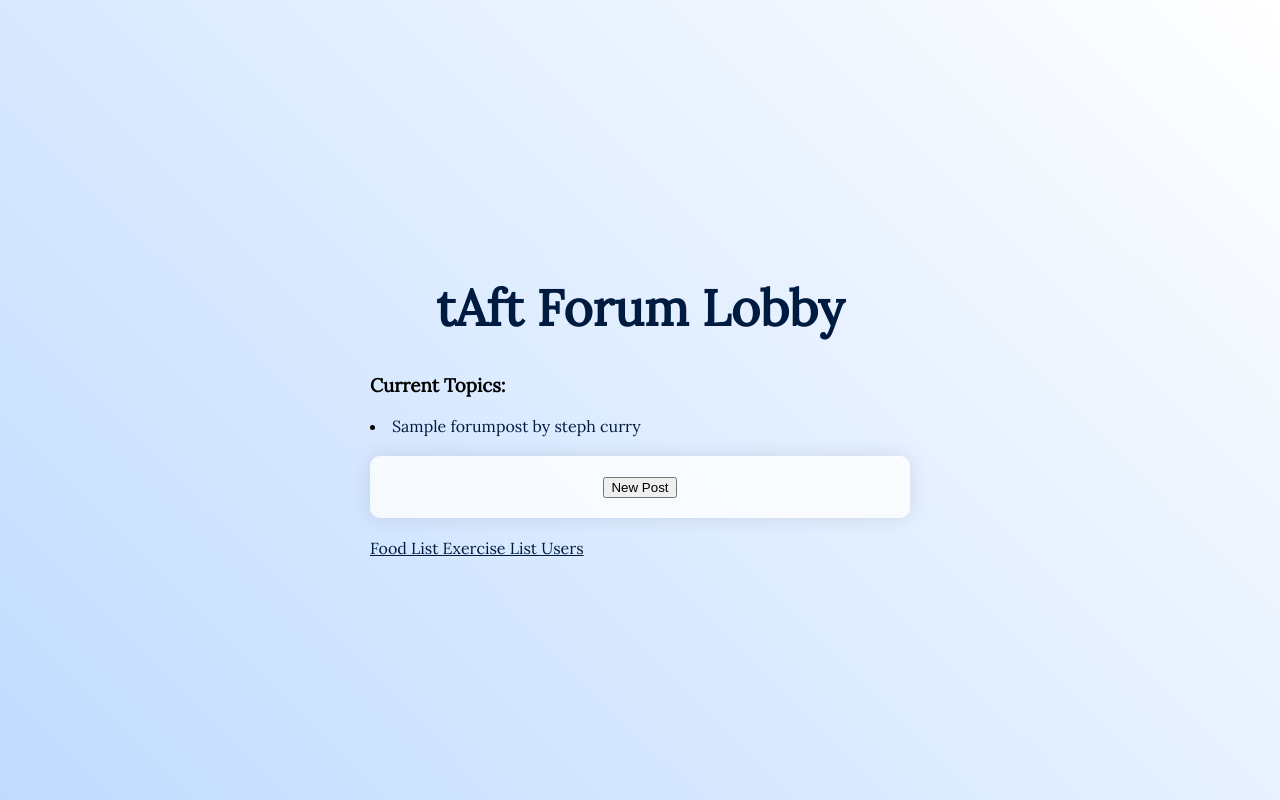
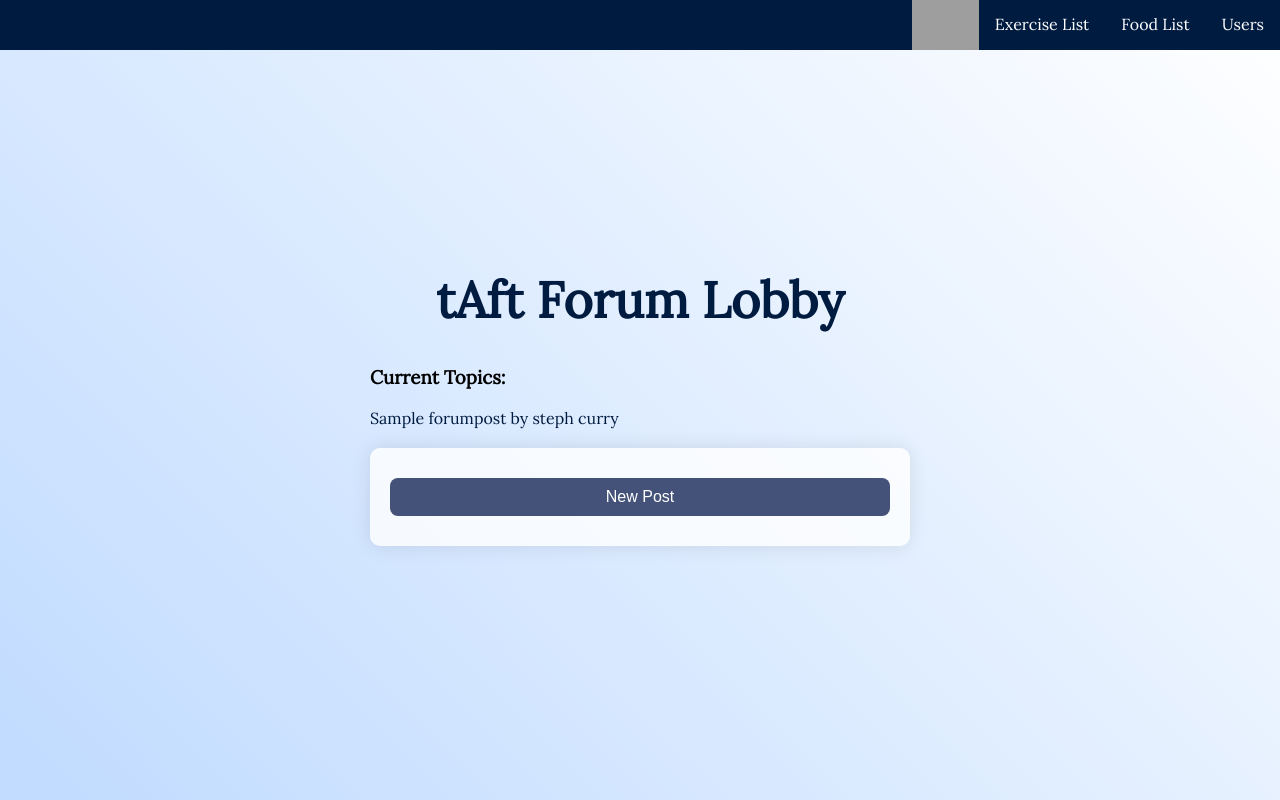
Before and after one commit to enzosalvador/CSCI42-tAft, a Django app: page /forum/ in a window 1280 px wide. Run offline with Django 5.2, Linux system fonts and the light colour scheme; data comes from the database, SQL or seed files in the repository; tables that the repository leaves empty hold one stand-in row (values such as "Sample post"); grey boxes are pictures that could not be loaded.

Commit message:
added minor css to forum

```diff
--- a/CSCI42_tAft/exercise/templates/exercise/exercise-add.html
+++ b/CSCI42_tAft/exercise/templates/exercise/exercise-add.html
@@ -9,6 +9,7 @@
     <img src="https://scontent.xx.fbcdn.net/v/t1.15752-9/436451604_470872335366746_4854891249917634860_n.png?_nc_cat=103&ccb=1-7&_nc_sid=5f2048&_nc_eui2=AeEzX2EYA4geaVKEatrhkgxkJzGiBP1KYfInMaIE_Uph8q60F-FzDmXm6uWjIPTwzZlVoxqJD1_bkPw0unZvvNHh&_nc_ohc=bUiOLm1GNaYAb5JXVWJ&_nc_ad=z-m&_nc_cid=0&_nc_ht=scontent.xx&oh=03_Q7cD1QF4fRzzd8Nb_-rF7u3-1S7yRGTNITdDCvSMJmqTZnQIZg&oe=66488556" alt="Logo">
     <a href="/food/" class="nav-item">Food List</a>
     <a href="/userprofile/" class="nav-item">Users</a>
+    <a href="/forum/" class="nav-item">Forum</a>
 </div>
 {% endblock %}
 
--- a/CSCI42_tAft/exercise/templates/exercise/exercise-details.html
+++ b/CSCI42_tAft/exercise/templates/exercise/exercise-details.html
@@ -9,6 +9,7 @@
     <img src="https://scontent.xx.fbcdn.net/v/t1.15752-9/436451604_470872335366746_4854891249917634860_n.png?_nc_cat=103&ccb=1-7&_nc_sid=5f2048&_nc_eui2=AeEzX2EYA4geaVKEatrhkgxkJzGiBP1KYfInMaIE_Uph8q60F-FzDmXm6uWjIPTwzZlVoxqJD1_bkPw0unZvvNHh&_nc_ohc=bUiOLm1GNaYAb5JXVWJ&_nc_ad=z-m&_nc_cid=0&_nc_ht=scontent.xx&oh=03_Q7cD1QF4fRzzd8Nb_-rF7u3-1S7yRGTNITdDCvSMJmqTZnQIZg&oe=66488556" alt="Logo">
     <a href="/food/" class="nav-item">Food List</a>
     <a href="/userprofile/" class="nav-item">Users</a>
+    <a href="/forum/" class="nav-item">Forum</a>
 </div>
 {% endblock %}
 
--- a/CSCI42_tAft/exercise/templates/exercise/exercise-edit.html
+++ b/CSCI42_tAft/exercise/templates/exercise/exercise-edit.html
@@ -9,6 +9,7 @@
     <img src="https://scontent.xx.fbcdn.net/v/t1.15752-9/436451604_470872335366746_4854891249917634860_n.png?_nc_cat=103&ccb=1-7&_nc_sid=5f2048&_nc_eui2=AeEzX2EYA4geaVKEatrhkgxkJzGiBP1KYfInMaIE_Uph8q60F-FzDmXm6uWjIPTwzZlVoxqJD1_bkPw0unZvvNHh&_nc_ohc=bUiOLm1GNaYAb5JXVWJ&_nc_ad=z-m&_nc_cid=0&_nc_ht=scontent.xx&oh=03_Q7cD1QF4fRzzd8Nb_-rF7u3-1S7yRGTNITdDCvSMJmqTZnQIZg&oe=66488556" alt="Logo">
     <a href="/food/" class="nav-item">Food List</a>
     <a href="/userprofile/" class="nav-item">Users</a>
+    <a href="/forum/" class="nav-item">Forum</a>
 </div>
 {% endblock %}
 
--- a/CSCI42_tAft/exercise/templates/exercise/exercise.html
+++ b/CSCI42_tAft/exercise/templates/exercise/exercise.html
@@ -9,6 +9,7 @@
     <img src="https://scontent.xx.fbcdn.net/v/t1.15752-9/436451604_470872335366746_4854891249917634860_n.png?_nc_cat=103&ccb=1-7&_nc_sid=5f2048&_nc_eui2=AeEzX2EYA4geaVKEatrhkgxkJzGiBP1KYfInMaIE_Uph8q60F-FzDmXm6uWjIPTwzZlVoxqJD1_bkPw0unZvvNHh&_nc_ohc=bUiOLm1GNaYAb5JXVWJ&_nc_ad=z-m&_nc_cid=0&_nc_ht=scontent.xx&oh=03_Q7cD1QF4fRzzd8Nb_-rF7u3-1S7yRGTNITdDCvSMJmqTZnQIZg&oe=66488556" alt="Logo">
     <a href="/food/" class="nav-item">Food List</a>
     <a href="/userprofile/" class="nav-item">Users</a>
+    <a href="/forum/" class="nav-item">Forum</a>
 </div>
 {% endblock %}
 
@@ -33,7 +34,4 @@
     <li>
         <a href="exercise/add/" class="item">New Exercise</a>
     </li>
-    <td><a href="/food/" class="item"> {{ "Food List" }} </a></td>
-    <td><a href="/forum/" class="item"> {{ "Forum" }} </a></td>
-    <td><a href="/userprofile/" class="item"> {{ "Users" }} </a></td>
 {% endblock %}
--- a/CSCI42_tAft/food/templates/food/food-add.html
+++ b/CSCI42_tAft/food/templates/food/food-add.html
@@ -9,6 +9,7 @@
     <img src="https://scontent.xx.fbcdn.net/v/t1.15752-9/436451604_470872335366746_4854891249917634860_n.png?_nc_cat=103&ccb=1-7&_nc_sid=5f2048&_nc_eui2=AeEzX2EYA4geaVKEatrhkgxkJzGiBP1KYfInMaIE_Uph8q60F-FzDmXm6uWjIPTwzZlVoxqJD1_bkPw0unZvvNHh&_nc_ohc=bUiOLm1GNaYAb5JXVWJ&_nc_ad=z-m&_nc_cid=0&_nc_ht=scontent.xx&oh=03_Q7cD1QF4fRzzd8Nb_-rF7u3-1S7yRGTNITdDCvSMJmqTZnQIZg&oe=66488556" alt="Logo">
     <a href="/exercise/" class="nav-item">Exercise List</a>
     <a href="/userprofile/" class="nav-item">Users</a>
+    <a href="/forum/" class="nav-item">Forum</a>
 </div>
 {% endblock %}
 
--- a/CSCI42_tAft/food/templates/food/food-details.html
+++ b/CSCI42_tAft/food/templates/food/food-details.html
@@ -9,6 +9,7 @@
     <img src="https://scontent.xx.fbcdn.net/v/t1.15752-9/436451604_470872335366746_4854891249917634860_n.png?_nc_cat=103&ccb=1-7&_nc_sid=5f2048&_nc_eui2=AeEzX2EYA4geaVKEatrhkgxkJzGiBP1KYfInMaIE_Uph8q60F-FzDmXm6uWjIPTwzZlVoxqJD1_bkPw0unZvvNHh&_nc_ohc=bUiOLm1GNaYAb5JXVWJ&_nc_ad=z-m&_nc_cid=0&_nc_ht=scontent.xx&oh=03_Q7cD1QF4fRzzd8Nb_-rF7u3-1S7yRGTNITdDCvSMJmqTZnQIZg&oe=66488556" alt="Logo">
     <a href="/exercise/" class="nav-item">Exercise List</a>
     <a href="/userprofile/" class="nav-item">Users</a>
+    <a href="/forum/" class="nav-item">Forum</a>
 </div>
 {% endblock %}
 
--- a/CSCI42_tAft/food/templates/food/food-edit.html
+++ b/CSCI42_tAft/food/templates/food/food-edit.html
@@ -9,6 +9,7 @@
     <img src="https://scontent.xx.fbcdn.net/v/t1.15752-9/436451604_470872335366746_4854891249917634860_n.png?_nc_cat=103&ccb=1-7&_nc_sid=5f2048&_nc_eui2=AeEzX2EYA4geaVKEatrhkgxkJzGiBP1KYfInMaIE_Uph8q60F-FzDmXm6uWjIPTwzZlVoxqJD1_bkPw0unZvvNHh&_nc_ohc=bUiOLm1GNaYAb5JXVWJ&_nc_ad=z-m&_nc_cid=0&_nc_ht=scontent.xx&oh=03_Q7cD1QF4fRzzd8Nb_-rF7u3-1S7yRGTNITdDCvSMJmqTZnQIZg&oe=66488556" alt="Logo">
     <a href="/exercise/" class="nav-item">Exercise List</a>
     <a href="/userprofile/" class="nav-item">Users</a>
+    <a href="/forum/" class="nav-item">Forum</a>
 </div>
 {% endblock %}
 
--- a/CSCI42_tAft/food/templates/food/food.html
+++ b/CSCI42_tAft/food/templates/food/food.html
@@ -9,6 +9,7 @@
     <img src="https://scontent.xx.fbcdn.net/v/t1.15752-9/436451604_470872335366746_4854891249917634860_n.png?_nc_cat=103&ccb=1-7&_nc_sid=5f2048&_nc_eui2=AeEzX2EYA4geaVKEatrhkgxkJzGiBP1KYfInMaIE_Uph8q60F-FzDmXm6uWjIPTwzZlVoxqJD1_bkPw0unZvvNHh&_nc_ohc=bUiOLm1GNaYAb5JXVWJ&_nc_ad=z-m&_nc_cid=0&_nc_ht=scontent.xx&oh=03_Q7cD1QF4fRzzd8Nb_-rF7u3-1S7yRGTNITdDCvSMJmqTZnQIZg&oe=66488556" alt="Logo">
     <a href="/exercise/" class="nav-item">Exercise List</a>
     <a href="/userprofile/" class="nav-item">Users</a>
+    <a href="/forum/" class="nav-item">Forum</a>
 </div>
 {% endblock %}
 
@@ -41,7 +42,4 @@
     <li>
         <a href="food/add/" class="item">New Food</a>
     </li>
-    <td><a href="/exercise/" class="item">Exercise List</a></td>
-    <td><a href="/userprofile/" class="item">Users</a></td>
-    <td><a href="/forum/" class="item">Forum</a></td>
 {% endblock %}
--- a/CSCI42_tAft/forum/templates/forum/forum.html
+++ b/CSCI42_tAft/forum/templates/forum/forum.html
@@ -1,5 +1,14 @@
 {% extends 'base.html' %}
 {% load static %}
+
+{% block navbar %}
+<div class="navbar">
+    <img src="https://scontent.xx.fbcdn.net/v/t1.15752-9/436451604_470872335366746_4854891249917634860_n.png?_nc_cat=103&ccb=1-7&_nc_sid=5f2048&_nc_eui2=AeEzX2EYA4geaVKEatrhkgxkJzGiBP1KYfInMaIE_Uph8q60F-FzDmXm6uWjIPTwzZlVoxqJD1_bkPw0unZvvNHh&_nc_ohc=bUiOLm1GNaYAb5JXVWJ&_nc_ad=z-m&_nc_cid=0&_nc_ht=scontent.xx&oh=03_Q7cD1QF4fRzzd8Nb_-rF7u3-1S7yRGTNITdDCvSMJmqTZnQIZg&oe=66488556" alt="Logo">
+    <a href="/exercise/" class="nav-item">Exercise List</a>
+    <a href="/food/" class="nav-item">Food List</a>
+    <a href="/userprofile/" class="nav-item">Users</a>
+</div>
+{% endblock %}
 
 {% block title %} tAft Forum {% endblock %}
 {% block content %}
@@ -9,11 +18,9 @@
 <body>
 <h3>Current Topics:</h3>
 {% for post in forumposts %}
-    <li>
-        <a href="{{ post.get_absolute_url }}">
-                {{ post.title }} by {{ post.author.first_name }} {{ post.author.last_name }}
-        </a>
-    </li>
+    <a href="{{ post.get_absolute_url }}">
+            {{ post.title }} by {{ post.author.first_name }} {{ post.author.last_name }}
+    </a><br>
 {% endfor %}
 </body> <br>
 
@@ -21,8 +28,4 @@
     <button type="submit">New Post</button>
 </form> <br>
 
-<td><a href="/food/" class="item"> {{ "Food List" }} </a></td>
-<td><a href="/exercise/" class="item"> {{ "Exercise List" }} </a></td>
-<td><a href="/userprofile/" class="item"> {{ "Users" }} </a></td>
-
 {% endblock %}
--- a/CSCI42_tAft/static/style.css
+++ b/CSCI42_tAft/static/style.css
@@ -257,3 +257,37 @@ img[alt="LeBron"] {
     font-size: 11px;
     color: #3a495f;
 }
+
+button[type="submit"] {
+    display: inline-block;
+    padding: 10px 20px;
+    font-size: 16px;
+    color: white;
+    background-color: #445279;
+    border: none;
+    border-radius: 8px;
+    cursor: pointer;
+    transition: background-color 0.3s ease;
+    margin-top: 10px;
+    margin-bottom: 10px;
+    width: 100%;
+    height: 100%;
+}
+
+form[action="/forumposts/add"] button[type="submit"] {
+    margin: 100px;
+}
+
+.forum-post {
+    font-weight: bold;
+    color: blue;
+}
+
+.forum-post-author {
+    /* Add styles for author name, e.g., font-style: italic */
+}
+
+.post-link {
+    color: red;
+    text-decoration: none;
+}
--- a/CSCI42_tAft/userprofile/templates/userprofile/userprofile-add.html
+++ b/CSCI42_tAft/userprofile/templates/userprofile/userprofile-add.html
@@ -9,6 +9,7 @@
     <img src="https://scontent.xx.fbcdn.net/v/t1.15752-9/436451604_470872335366746_4854891249917634860_n.png?_nc_cat=103&ccb=1-7&_nc_sid=5f2048&_nc_eui2=AeEzX2EYA4geaVKEatrhkgxkJzGiBP1KYfInMaIE_Uph8q60F-FzDmXm6uWjIPTwzZlVoxqJD1_bkPw0unZvvNHh&_nc_ohc=bUiOLm1GNaYAb5JXVWJ&_nc_ad=z-m&_nc_cid=0&_nc_ht=scontent.xx&oh=03_Q7cD1QF4fRzzd8Nb_-rF7u3-1S7yRGTNITdDCvSMJmqTZnQIZg&oe=66488556" alt="Logo">
     <a href="/exercise/" class="nav-item">Exercise List</a>
     <a href="/food/" class="nav-item">Food List</a>
+    <a href="/forum/" class="nav-item">Forum</a>
 </div>
 {% endblock %}
 
--- a/CSCI42_tAft/userprofile/templates/userprofile/userprofile-details.html
+++ b/CSCI42_tAft/userprofile/templates/userprofile/userprofile-details.html
@@ -9,6 +9,7 @@
     <img src="https://scontent.xx.fbcdn.net/v/t1.15752-9/436451604_470872335366746_4854891249917634860_n.png?_nc_cat=103&ccb=1-7&_nc_sid=5f2048&_nc_eui2=AeEzX2EYA4geaVKEatrhkgxkJzGiBP1KYfInMaIE_Uph8q60F-FzDmXm6uWjIPTwzZlVoxqJD1_bkPw0unZvvNHh&_nc_ohc=bUiOLm1GNaYAb5JXVWJ&_nc_ad=z-m&_nc_cid=0&_nc_ht=scontent.xx&oh=03_Q7cD1QF4fRzzd8Nb_-rF7u3-1S7yRGTNITdDCvSMJmqTZnQIZg&oe=66488556" alt="Logo">
     <a href="/exercise/" class="nav-item">Exercise List</a>
     <a href="/food/" class="nav-item">Food List</a>
+    <a href="/forum/" class="nav-item">Forum</a>
 </div>
 {% endblock %}
 
--- a/CSCI42_tAft/userprofile/templates/userprofile/userprofile-edit.html
+++ b/CSCI42_tAft/userprofile/templates/userprofile/userprofile-edit.html
@@ -9,6 +9,7 @@
     <img src="https://scontent.xx.fbcdn.net/v/t1.15752-9/436451604_470872335366746_4854891249917634860_n.png?_nc_cat=103&ccb=1-7&_nc_sid=5f2048&_nc_eui2=AeEzX2EYA4geaVKEatrhkgxkJzGiBP1KYfInMaIE_Uph8q60F-FzDmXm6uWjIPTwzZlVoxqJD1_bkPw0unZvvNHh&_nc_ohc=bUiOLm1GNaYAb5JXVWJ&_nc_ad=z-m&_nc_cid=0&_nc_ht=scontent.xx&oh=03_Q7cD1QF4fRzzd8Nb_-rF7u3-1S7yRGTNITdDCvSMJmqTZnQIZg&oe=66488556" alt="Logo">
     <a href="/exercise/" class="nav-item">Exercise List</a>
     <a href="/food/" class="nav-item">Food List</a>
+    <a href="/forum/" class="nav-item">Forum</a>
 </div>
 {% endblock %}
 
--- a/CSCI42_tAft/userprofile/templates/userprofile/userprofile.html
+++ b/CSCI42_tAft/userprofile/templates/userprofile/userprofile.html
@@ -9,6 +9,7 @@
     <img src="https://scontent.xx.fbcdn.net/v/t1.15752-9/436451604_470872335366746_4854891249917634860_n.png?_nc_cat=103&ccb=1-7&_nc_sid=5f2048&_nc_eui2=AeEzX2EYA4geaVKEatrhkgxkJzGiBP1KYfInMaIE_Uph8q60F-FzDmXm6uWjIPTwzZlVoxqJD1_bkPw0unZvvNHh&_nc_ohc=bUiOLm1GNaYAb5JXVWJ&_nc_ad=z-m&_nc_cid=0&_nc_ht=scontent.xx&oh=03_Q7cD1QF4fRzzd8Nb_-rF7u3-1S7yRGTNITdDCvSMJmqTZnQIZg&oe=66488556" alt="Logo">
     <a href="/exercise/" class="nav-item">Exercise List</a>
     <a href="/food/" class="nav-item">Food List</a>
+    <a href="/forum/" class="nav-item">Forum</a>
 </div>
 {% endblock %}
 
@@ -39,9 +40,4 @@
     <td>
         <a href="userprofile/add/" class="item">Add Profile Information</a>
     </td>
-    <div>
-    <td><a href="/food/" class="item"> {{ "Food List" }} </a></td>
-    <td><a href="/exercise/" class="item"> {{ "Exercise List" }} </a></td>
-    <td><a href="/forum/" class="item"> {{ "Forum" }} </a></td>
-    </div>
 {% endblock %}
```
Also changed, not shown: CSCI42_tAft/forum/templates/forum/forumpost-add.html (+8 -0 lines), CSCI42_tAft/forum/templates/forum/forumpost-details.html (+8 -1 lines), CSCI42_tAft/forum/templates/forum/forumpost-edit.html (+8 -1 lines), CSCI42_tAft/forum/templates/forum/reply-add.html (+8 -0 lines), CSCI42_tAft/forum/templates/forum/reply-details.html (+8 -1 lines), CSCI42_tAft/forum/templates/forum/reply-edit.html (+8 -1 lines).
